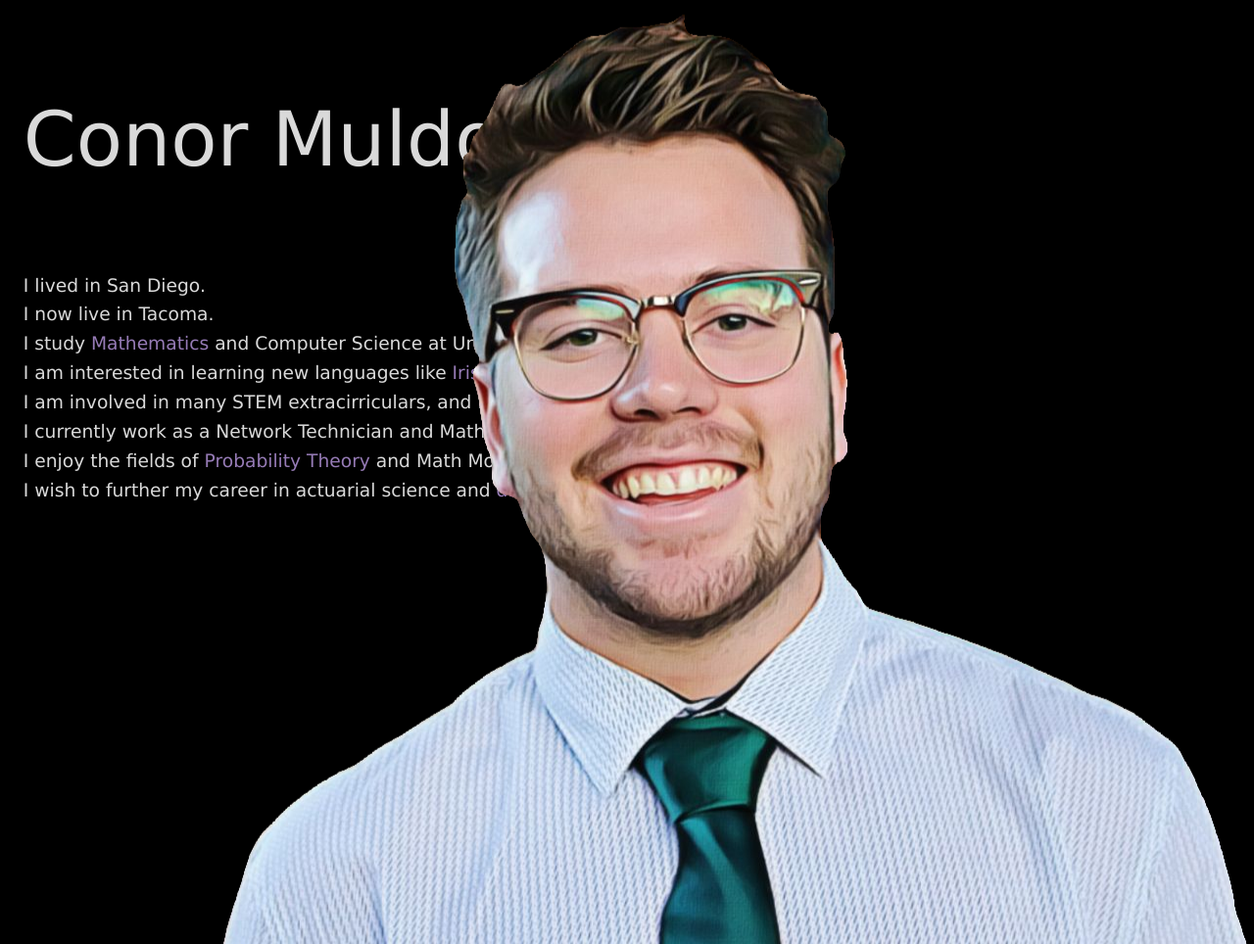
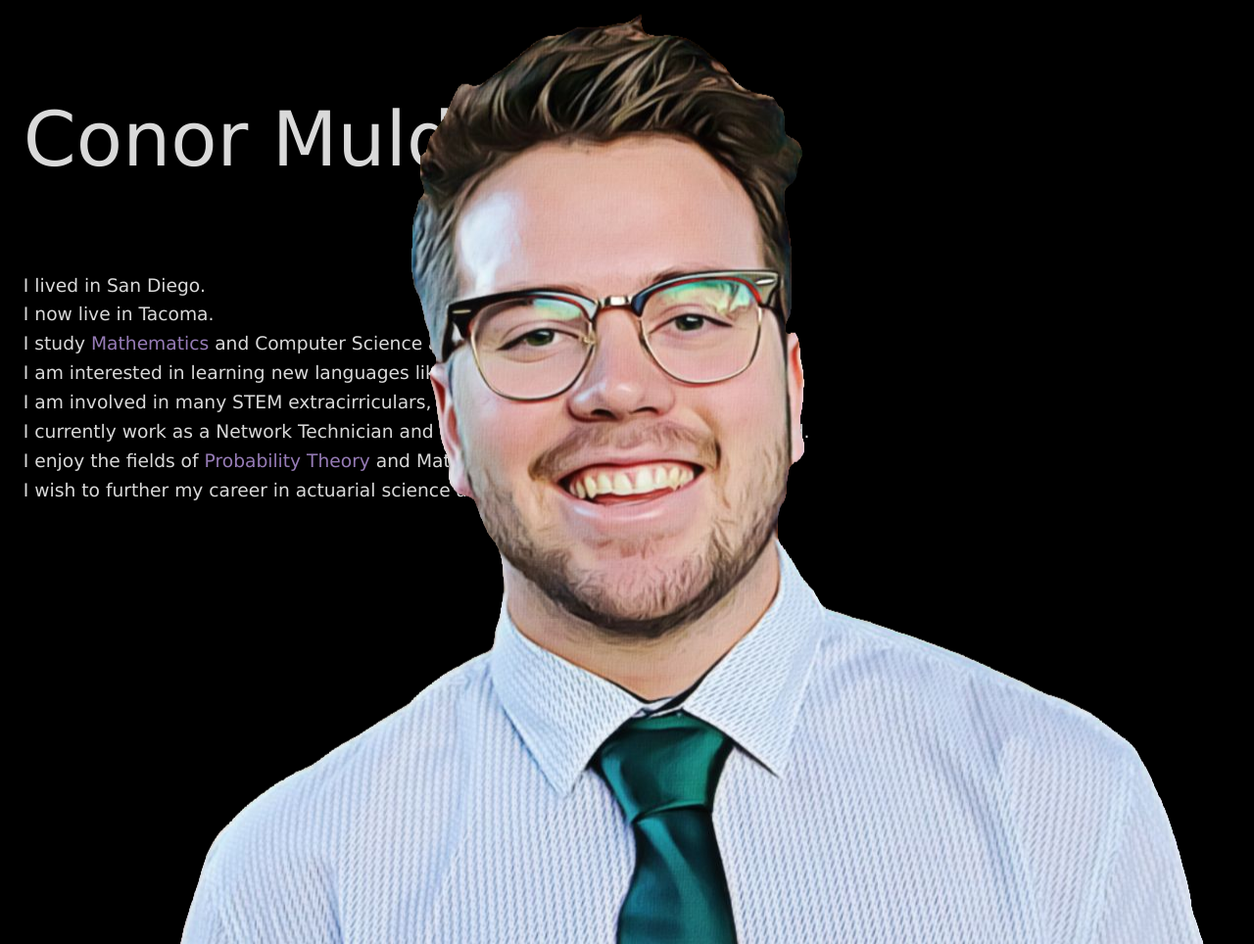
Before and after one commit to SpudBoi/MuldoonAfternoon, a PHP site: page / in a window 1280 px wide. Shown: the whole page at 98% size. Run offline with PHP 8.4, Linux system fonts and the light colour scheme.

Commit message:
Update homestyles.css

```diff
--- a/homestyles.css
+++ b/homestyles.css
@@ -19,9 +19,9 @@ margin: 0;
 margin: 0;
   position: absolute;
   top: 69%;
-  left: 80%;
-  -ms-transform: translate(-75%, -65%);
-  transform: translate(-75%, -65%);
+  left: 85%;
+  -ms-transform: translate(-85%, -65%);
+  transform: translate(-85%, -65%);
 }
 
 .align {
```
